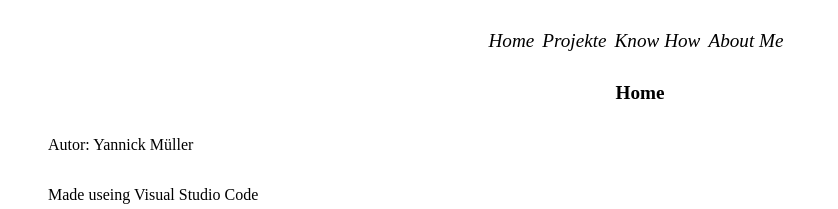
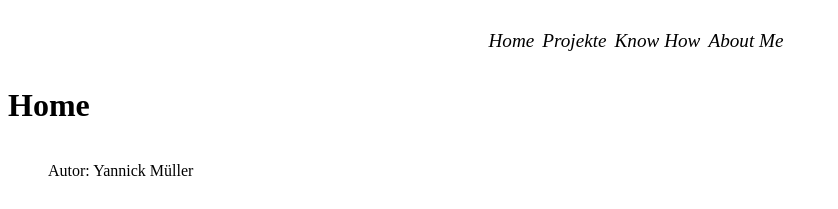
Before and after one commit to bmit-muy/muy.bm-it.ch, a plain HTML site: page index.html in a window 1280 px wide. Shown: the top 209 px of the page, without its empty margins (0-838 px from the left). Drawn offline with Linux system fonts and the light colour scheme.

Commit message:
Add files via upload

```diff
--- a/style.css
+++ b/style.css
@@ -1,4 +1,4 @@
-
+/*header and footer or Static always same position and prupose*/
 header nav ul{
 
     list-style: none;
@@ -24,14 +24,6 @@ header nav ul li a {
 
 }
 
-h1{
-    color: black;
-    font-style: initial;
-    font-size: larger;
-    text-align: center;
-}
-
-
 
 footer ul{
     display: flex;
@@ -44,3 +36,5 @@ footer ul li a svg {
     width: 44px;
     height: 44px;
 }
+
+/*Multi Use and Not always same Position
```
